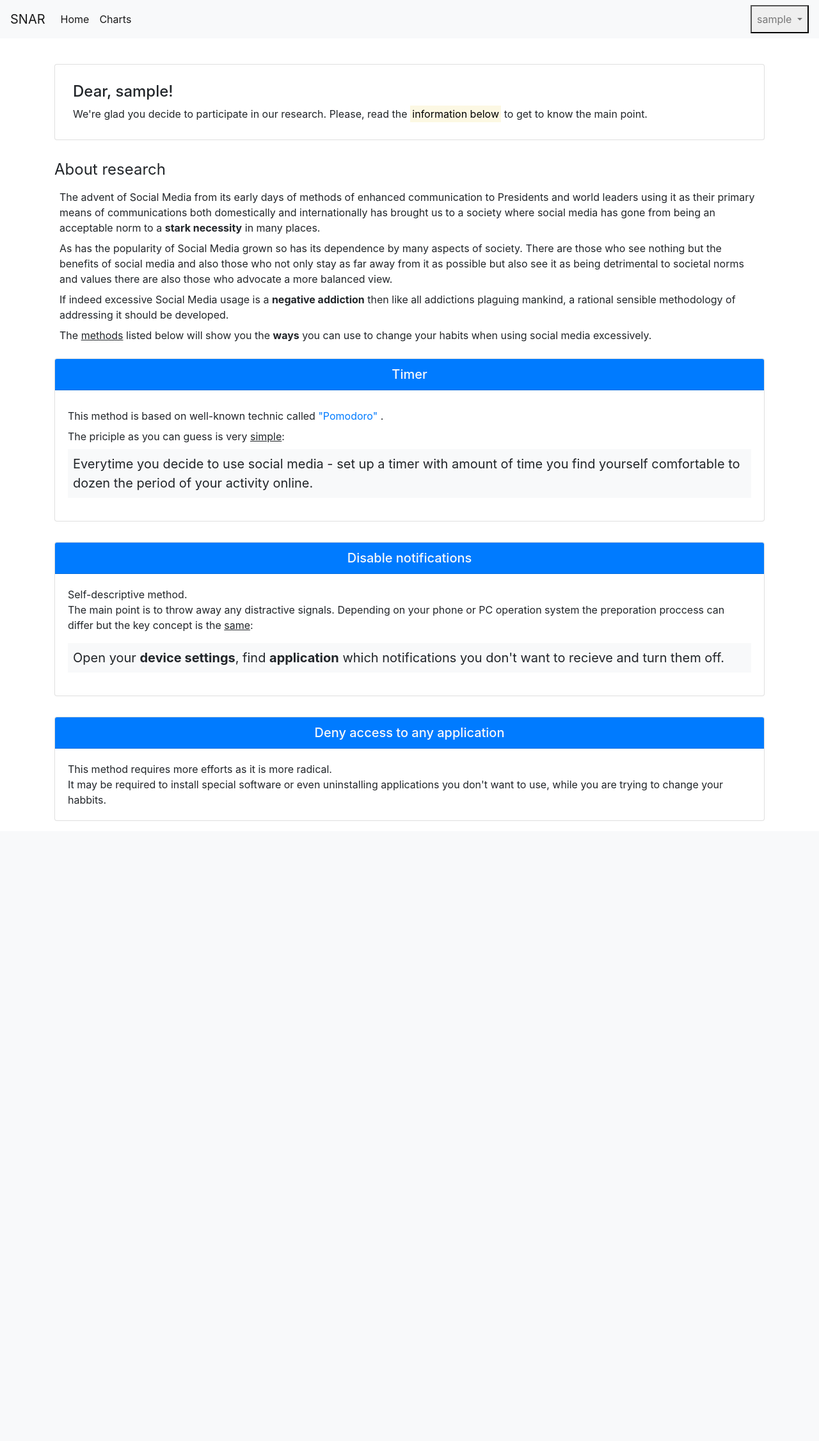
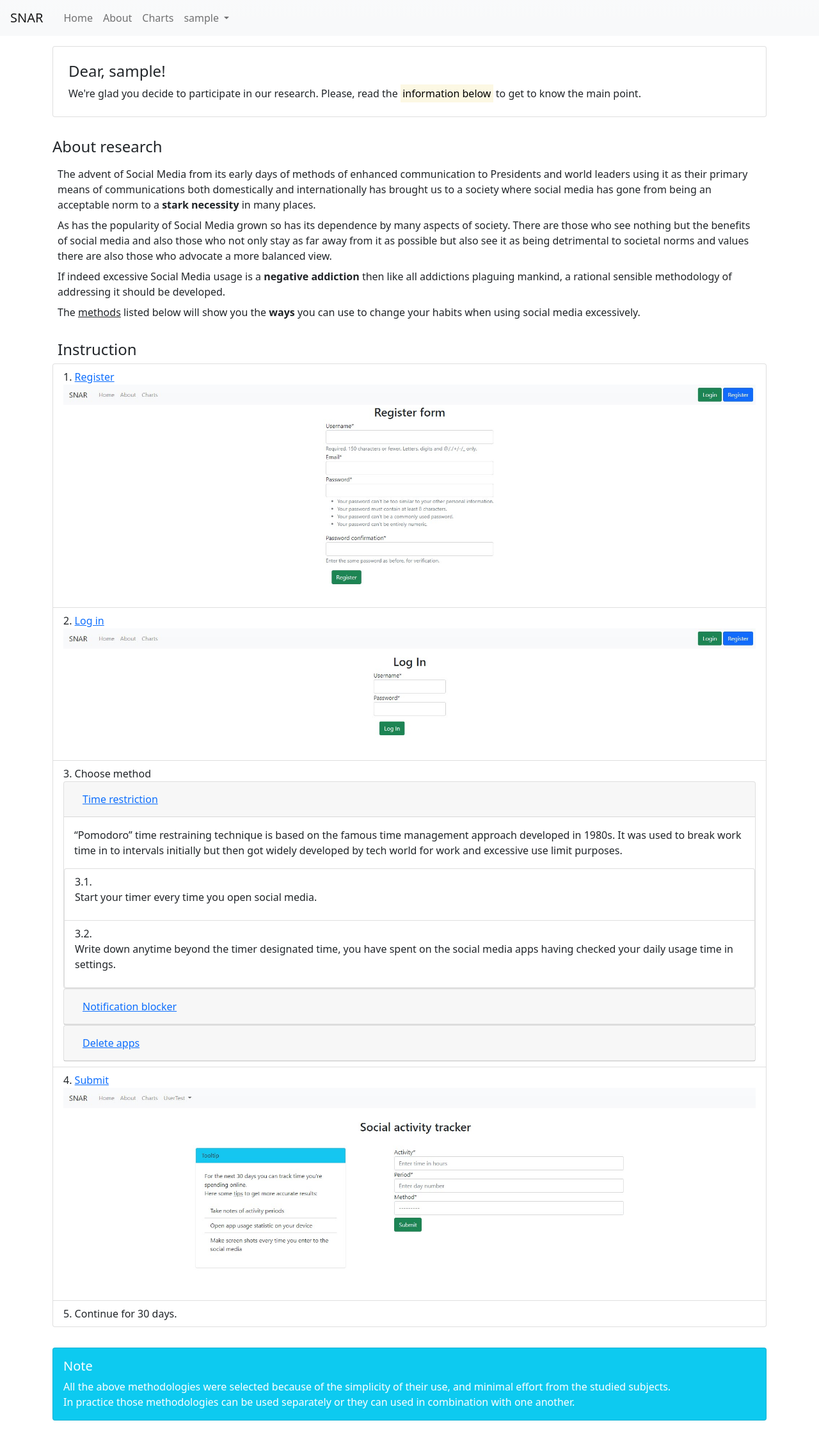
Before and after one commit to TolstochenkoDaniil/sna, a Django app: page / in a window 1280 px wide. Shown: the whole page at 64% size. Before the commit the page ends 1283 px from the top, so only its background shows below. Run offline with Django 3.2, Linux system fonts and the light colour scheme; the visitor is signed in with stand-in values (Sample User, id 1); some libraries are stand-ins or nearby versions.

Commit message:
Front finished

```diff
--- a/sna/sna/settings.py
+++ b/sna/sna/settings.py
@@ -115,8 +115,11 @@ USE_L10N = True
 USE_TZ = True
 
 STATIC_URL = '/staticfiles/'
+STATIC_ROOT = os.path.join(BASE_DIR, 'staticfiles')
 STATICFILESDIRS = (os.path.join(BASE_DIR, 'staticfiles'))
-STATIC_ROOT = os.path.join(BASE_DIR, 'staticfiles')
+
+MEDIA_URL = '/media/'
+MEDIA_ROOT = os.path.join(BASE_DIR, 'media/')
 
 EMAIL_USE_TLS = True
 EMAIL_BACKEND = 'django.core.mail.backends.smtp.EmailBackend'
--- a/sna/sna/urls.py
+++ b/sna/sna/urls.py
@@ -1,5 +1,7 @@
 from django.contrib import admin
 from django.urls import path, include
+from django.conf import settings
+from django.conf.urls.static import static
 from django.views.generic.base import TemplateView
 
 from registration.views import RegistrationView
@@ -7,9 +9,11 @@ from user_stats.views import UserStatisticView, UserStatsPlotView
 
 urlpatterns = [
     path('', TemplateView.as_view(template_name='home.html'), name='/'),
+    path('about/', TemplateView.as_view(template_name='about.html'), name='about'),
     path('admin/', admin.site.urls),
     path('accounts/', include('django.contrib.auth.urls')),
     path('accounts/', RegistrationView.as_view(), name='registration'),
     path('statistic/', UserStatisticView.as_view(), name='statistic'),
     path('statistic/charts', UserStatsPlotView.as_view(), name='charts')
 ]
+urlpatterns += static(settings.MEDIA_URL, document_root=settings.MEDIA_ROOT)
--- a/sna/templates/base.html
+++ b/sna/templates/base.html
@@ -4,42 +4,45 @@
     <head>
         <meta charset="utf-8">
         <meta name="viewport" content="width=device-width, initial-scale=1, shrink-to-fit=no">
-        <link rel="stylesheet" href="https://stackpath.bootstrapcdn.com/bootstrap/4.1.3/css/bootstrap.min.css" integrity="sha384-MCw98/SFnGE8fJT3GXwEOngsV7Zt27NXFoaoApmYm81iuXoPkFOJwJ8ERdknLPMO" crossorigin="anonymous">
+        <link href="https://cdn.jsdelivr.net/npm/bootstrap@5.0.1/dist/css/bootstrap.min.css" rel="stylesheet" integrity="sha384-+0n0xVW2eSR5OomGNYDnhzAbDsOXxcvSN1TPprVMTNDbiYZCxYbOOl7+AMvyTG2x" crossorigin="anonymous">
         <title>{% block title %}Social network addiction research{% endblock %}</title>
     </head>
-    <nav class="navbar navbar-expand-lg navbar-light bg-light mb-4">
-        <a class="navbar-brand" href="/">SNAR</a>
+    <nav class="navbar navbar-expand-lg navbar-light bg-light bg-gradient">
+    <div class="d-flex flex-grow-1">
+        <a class="navbar-brand mx-3" href="/">SNAR</a>
         <button class="navbar-toggler" type="button" data-toggle="collapse" data-target="#navbarSupportedContent" aria-controls="navbarSupportedContent" aria-expanded="false" aria-label="Toggle navigation">
             <span class="navbar-toggler-icon"></span>
         </button>
 
-        <div class="collapse navbar-collapse" id="navbarSupportedContent">
-            <ul class="navbar-nav mr-auto">
+        <div class="collapse navbar-collapse mx-2" id="navbarSupportedContent">
+            <ul class="navbar-nav me-auto">
                 <li class="nav-item active">
-                    <a class="nav-link" href="/">Home <span class="sr-only">(current)</span></a>
+                    <a class="nav-link" href="/">Home</a>
                 </li>
                 <li class="nav-item active">
-                    <a class="nav-link" href={% url 'charts' %}>Charts <span class="sr-only">(current)</span></a>
+                    <a class="nav-link" href={% url 'about' %}>About</a>
                 </li>
-            </ul>
-            {% if user.is_authenticated %}
-                <ul class="navbar-nav">
-                    <li class="nav-item dropdown">
-                        {% comment %} <div class="btn-group dropleft"> {% endcomment %}
-                            <button class="nav-link dropdown-toggle" id="navbarDropdown" type="button" data-toggle="dropdown" aria-haspopup="true" aria-expanded="false">
-                                {{user.username}}
-                            </button>
-                            <div class="dropdown-menu dropdown-menu-right" aria-labelledby="navbarDropdown">
-                                <a class="dropdown-item" href={% url 'statistic' %}>Submit data</a>
-                                <a class="dropdown-item" href={% url 'logout' %}>Logout</a>
-                            </div>
-                        {% comment %} </div> {% endcomment %}
-                    </li>
+                <li class="nav-item active">
+                    <a class="nav-link" href={% url 'charts' %}>Charts</a>
+                </li>
+                {% if user.is_authenticated %}
+                <li class="nav-item dropdown">
+                    <a class="nav-link dropdown-toggle" href="#" id="navbarDropdownMenuLink" role="button" role="button" data-bs-toggle="dropdown" aria-expanded="false">
+                        {{user.username}}
+                    </a>
+                    <ul class="dropdown-menu dropdown-menu-right" aria-labelledby="navbarDropdownMenuLink">
+                        <li><a class="dropdown-item" href={% url 'statistic' %}>Submit data</a></li>
+                        <li><a class="dropdown-item" href={% url 'logout' %}>Logout</a></li>
+                    </ul>
+                </li>
                 </ul>
                 {% else %}
-                    <a class="btn btn-outline-secondary" href={% url 'login' %}>Login</a>
-                    <a class="btn btn-primary ml-2 mr-2" href={% url 'registration' %}>Register</a>
-            {% endif %}
+                </ul>
+                <div class="ms-auto">
+                    <a class="btn btn-success" href={% url 'login' %}>Login</a>
+                    <a class="btn btn-primary" href={% url 'registration' %}>Register</a>
+                </div>
+                {% endif %}
         </div>
     </nav>
     <body>
@@ -51,6 +54,6 @@
         </div>
         <script src="https://code.jquery.com/jquery-3.3.1.slim.min.js" integrity="sha384-q8i/X+965DzO0rT7abK41JStQIAqVgRVzpbzo5smXKp4YfRvH+8abtTE1Pi6jizo" crossorigin="anonymous"></script>
         <script src="https://cdnjs.cloudflare.com/ajax/libs/popper.js/1.14.3/umd/popper.min.js" integrity="sha384-ZMP7rVo3mIykV+2+9J3UJ46jBk0WLaUAdn689aCwoqbBJiSnjAK/l8WvCWPIPm49" crossorigin="anonymous"></script>
-        <script src="https://stackpath.bootstrapcdn.com/bootstrap/4.1.3/js/bootstrap.min.js" integrity="sha384-ChfqqxuZUCnJSK3+MXmPNIyE6ZbWh2IMqE241rYiqJxyMiZ6OW/JmZQ5stwEULTy" crossorigin="anonymous"></script>
+        <script src="https://cdn.jsdelivr.net/npm/bootstrap@5.0.1/dist/js/bootstrap.bundle.min.js" integrity="sha384-gtEjrD/SeCtmISkJkNUaaKMoLD0//ElJ19smozuHV6z3Iehds+3Ulb9Bn9Plx0x4" crossorigin="anonymous"></script>
     </body>
 </html>
--- a/sna/templates/home.html
+++ b/sna/templates/home.html
@@ -4,10 +4,10 @@
 {% block title %}Home{% endblock %}
 
 {% block content %}
-    {% if user.is_authenticated %}
     <div class="col-12 my-3">
         <div class="card">
             <div class="card-body">
+            {% if user.is_authenticated %}
                 <p class="h4 m-2">
                     Dear, {{ user.username }}!
                 </p>
@@ -15,6 +15,13 @@
                     We're glad you decide to participate in our research.
                     Please, read the <mark>information below</mark> to get to know the main point.
                 </p>
+            {% else %}
+                <p class="h4 m-2">
+                    Welcome to SNAR project!
+                </p>
+                <p class="m-2">You are <b>not logged in</b></p>
+                <p class="m-2">Click here to <a href="{% url 'login' %}">log In</a> first</p>
+            {% endif %}
             </div>
         </div>
     </div>
@@ -41,16 +48,6 @@
         </p>
     </div>
     {% block methods %}
-            {% include 'methods/description.html' %}
+        {% include 'methods/instruction.html' %}
     {% endblock %}
-    {% else %}
-        <div class="col-12 my-3 mx-auto d-flex justify-content-center">
-            <div class="card m-3">
-                <div class="card-body text-center m-3">
-                    <h3><b>You are not logged in</b></h3>
-                    <p>Click here to <a href="{% url 'login' %}">log In</a> first</p>
-                </div>
-            </div>
-        </div>
-    {% endif %}
 {% endblock %}
--- /dev/null
+++ b/sna/templates/methods/instruction.html
@@ -0,0 +1,155 @@
+<!-- templates/about.html -->
+<div class="col-12 my-3">
+    <p class="h4 m-2">
+        Instruction
+    </p>
+    <ol class="list-group list-group-numbered">
+        <li class="list-group-item">
+            <a class="link" href={% url 'registration' %}>Register</a>
+            <img src="media/images/instruction/register.jpg" class="img-fluid" alt="Responsive image">
+        </li>
+        <li class="list-group-item">
+            <a class="link" href={% url 'login' %}>Log in</a>
+            <img src="media/images/instruction/login.jpg" class="img-fluid" alt="Responsive image">
+        </li>
+        <li class="list-group-item">
+            Choose method
+            <div id="accordion">
+                <div class="card">
+                    <div class="card-header" id="headingOne">
+                        <h5 class="mb-0">
+                            <button class="btn btn-link" data-bs-toggle="collapse" data-bs-target="#collapseOne" aria-expanded="true" aria-controls="collapseOne">
+                                Time restriction
+                            </button>
+                        </h5>
+                    </div>
+                    <div id="collapseOne" class="collapse show" aria-labelledby="headingOne" data-parent="#accordion">
+                        <div class="card-body">
+                            “Pomodoro” time restraining technique is based on the famous time management approach
+                            developed in 1980s. It was used to break work time in to intervals initially but then got widely
+                            developed by tech world for work and excessive use limit purposes.
+                        </div>
+                        <ol class="list-group list-group-numbered">
+                            <li class="list-group-item">
+                                <p class="step-text">
+                                    Start your timer every time you open social media.
+                                </p>
+                            </li>
+                            <li class="list-group-item">
+                                <p class="step-text">
+                                    Write down anytime beyond the timer designated time, you have spent on the social media apps having checked your daily usage time in settings.
+                                </p>
+                            </li>
+                        </ol>
+                    </div>
+                </div>
+                <div class="card">
+                    <div class="card-header" id="headingTwo">
+                        <h5 class="mb-0">
+                            <button class="btn btn-link collapsed" data-bs-toggle="collapse" data-bs-target="#collapseTwo" aria-expanded="false" aria-controls="collapseTwo">
+                                Notification blocker
+                            </button>
+                        </h5>
+                    </div>
+                    <div id="collapseTwo" class="collapse" aria-labelledby="headingTwo" data-parent="#accordion">
+                        <div class="card-body">
+                            Methodology incorporates a notification blocking approach where the user will turn off all
+                            notifications from all social media websites. This will reduce the distracting notification and
+                            therefore remove the incentive to open the platform instantaneously.
+                        </div>
+                        <ol class="list-group list-group-numbered">
+                            <li class="list-group-item">
+                                <p class="step-text">
+                                    Go to the settings.
+                                </p>
+                            </li>
+                            <li class="list-group-item">
+                                <p class="step-text">
+                                    Open “Notifications” tab in settings.
+                                </p>
+                            </li>
+                            <li class="list-group-item">
+                                <p class="step-text">
+                                    Open the desired app.
+                                </p>
+                            </li>
+                            <li class="list-group-item">
+                                <p class="step-text">
+                                    Turn off notification.
+                                </p>
+                            </li>
+                            <li class="list-group-item">
+                                <p class="step-text">
+                                    Document the usage at the end of the day.
+                                </p>
+                            </li>
+                        </ol>
+                    </div>
+                </div>
+                <div class="card">
+                    <div class="card-header" id="headingThree">
+                        <h5 class="mb-0">
+                            <button class="btn btn-link collapsed" data-bs-toggle="collapse" data-bs-target="#collapseThree" aria-expanded="false" aria-controls="collapseThree">
+                                Delete apps
+                            </button>
+                        </h5>
+                    </div>
+                    <div id="collapseThree" class="collapse" aria-labelledby="headingThree" data-parent="#accordion">
+                        <div class="card-body">
+                            The simplest and the hardest method out of the three. Simply delete all the social media apps
+                            from your device. If the user has decided to download the app back, he is asked to document
+                            his usage.
+                        </div>
+                        <ol class="list-group list-group-numbered">
+                            <li class="list-group-item">
+                                <p class="step-text">
+                                    Go to your Home Screen.
+                                </p>
+                            </li>
+                            <li class="list-group-item">
+                                <p class="step-text">
+                                    Delete all the social media apps.
+                                </p>
+                            </li>
+                            <li class="list-group-item">
+                                <p class="step-text">
+                                    Open the desired app.
+                                </p>
+                            </li>
+                            <li class="list-group-item">
+                                <p class="step-text">
+                                    Turn off notification.
+                                </p>
+                            </li>
+                            <li class="list-group-item">
+                                <p class="step-text">
+                                    Document the usage at the end of the day.
+                                </p>
+                            </li>
+                        </ol>
+                    </div>
+                </div>
+            </div>
+        </li>
+        <li class="list-group-item">
+            <a class="link" href={% url 'statistic' %}>Submit</a>
+            <img src="media/images/instruction/submit.jpg" class="img-fluid" alt="Responsive image">
+        </li>
+        <li class="list-group-item">
+            Continue for 30 days.
+        </li>
+    </ol>
+</div>
+<div class="col-12 my-3">
+    <div class="card text-white bg-info mb-3">
+        <div class="card-body">
+            <h5 class="card-title">Note</h5>
+            <p class="card-text">
+                All the above methodologies were selected because of the simplicity of their use, and minimal
+                effort from the studied subjects.<br>
+                In practice those methodologies can be used separately or
+                they can used in combination with one another.
+            </p>
+        </div>
+    </div>
+</div>
--- a/sna/templates/registration/login.html
+++ b/sna/templates/registration/login.html
@@ -8,7 +8,7 @@
 {% block content %}
 
 <div class="col-12 d-flex justify-content-center">
-    <div class="mt-50">
+    <div class="mt-3">
         <h2>Log In</h2>
     </div>
 </div>
@@ -16,7 +16,7 @@
     <form method="post">
         {% csrf_token %}
         {{ form|crispy }}
-    <button type="submit" class="btn btn-success">Log In</button>
+    <button type="submit" class="btn btn-success m-3">Log In</button>
     </form>
 </div>
 
--- a/sna/templates/registration/register.html
+++ b/sna/templates/registration/register.html
@@ -16,7 +16,7 @@
     <form method="post">
         {% csrf_token %}
         {{ form|crispy }}
-    <button type="submit" class="btn btn-success">Register</button>
+    <button type="submit" class="btn btn-success m-3">Register</button>
     </form>
 </div>
 
```
Also changed, not shown: sna/templates/about.html (added, +156 -0 lines), sna/templates/statistic/user.html (+13 -1 lines), sna/media/images/instruction/login.jpg (added), sna/media/images/instruction/register.jpg (added), sna/media/images/instruction/submit.jpg (added). Lines whose indentation alone changed are shown as unchanged.
